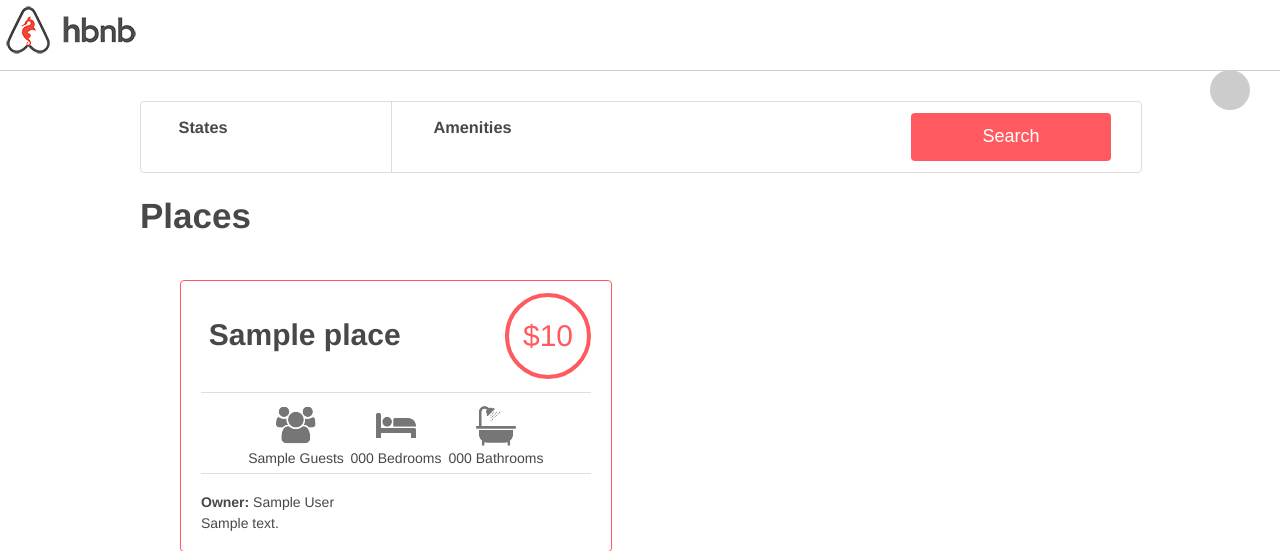
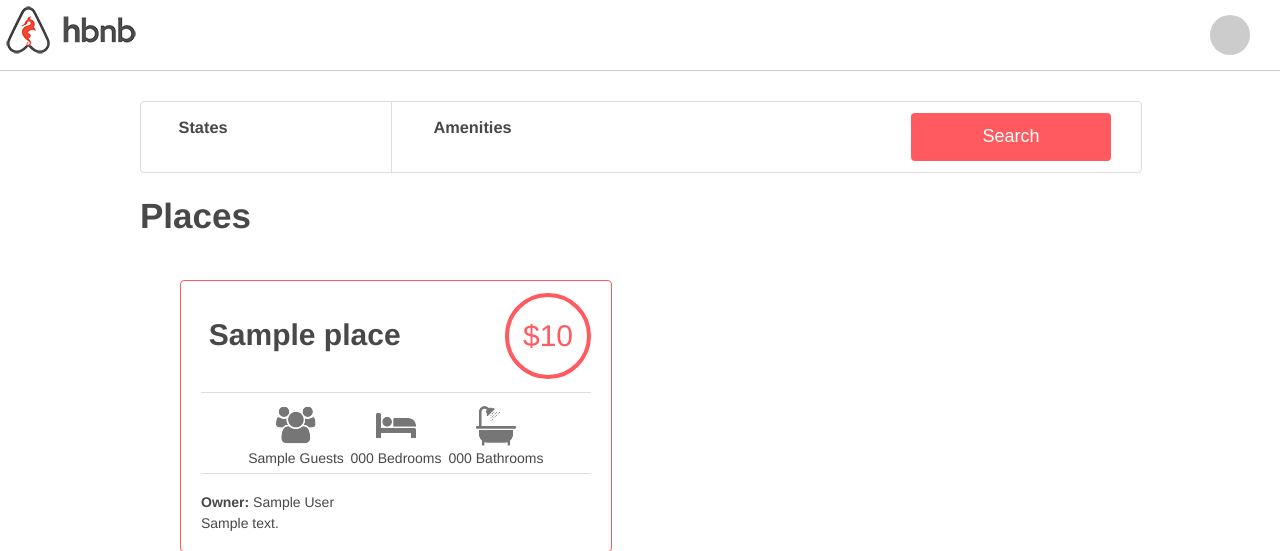
Before and after one commit to JSM788/holbertonschool-AirBnB_clone_v4, a Flask app: template web_dynamic/templates/2-hbnb.html in a window 1280 px wide. Shown: the top 551 px of the page. Run offline with Flask 2, Linux system fonts and the light colour scheme; the template is opened without the code that fills it: most values are stand-ins (such as "Sample title", 1, 10 or a date in 2020); some libraries are stand-ins or nearby versions.

Commit message:
Adding 3-header.css file

```diff
--- a/web_dynamic/static/styles/3-header.css
+++ b/web_dynamic/static/styles/3-header.css
@@ -1,11 +1,17 @@
 header {
+    display:flex;
     background: white;
     height: 70px;
     width: 100%;
     border-bottom: 1px solid #CCCCCC;
 }
+
 header .logo {
     background: url("../images/logo.png") no-repeat;
-    left: 20px;
     height: 100%;
+    width: 25%;
 }
+
+.available {
+    background-color: #ff545f;
+}
```
